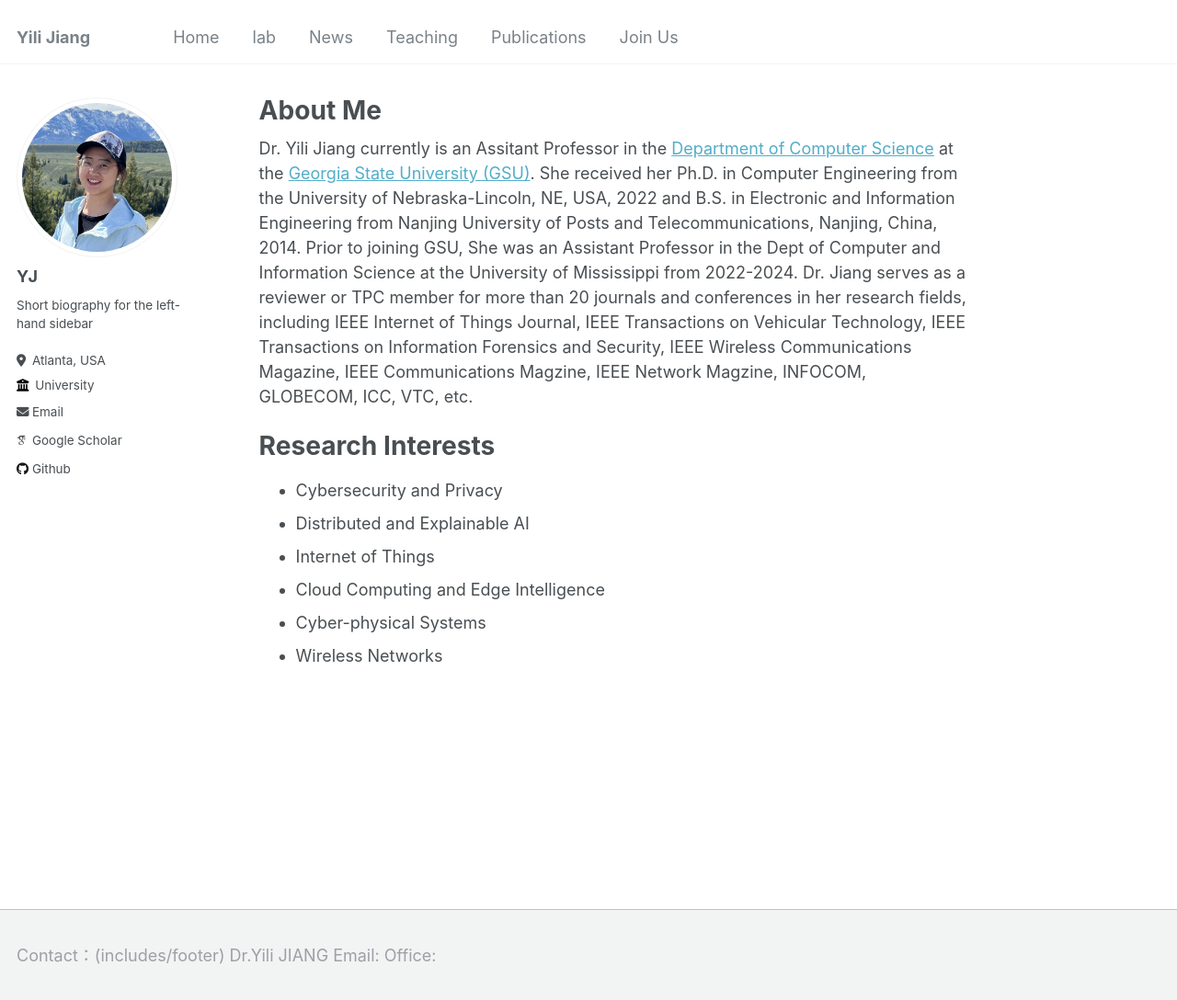
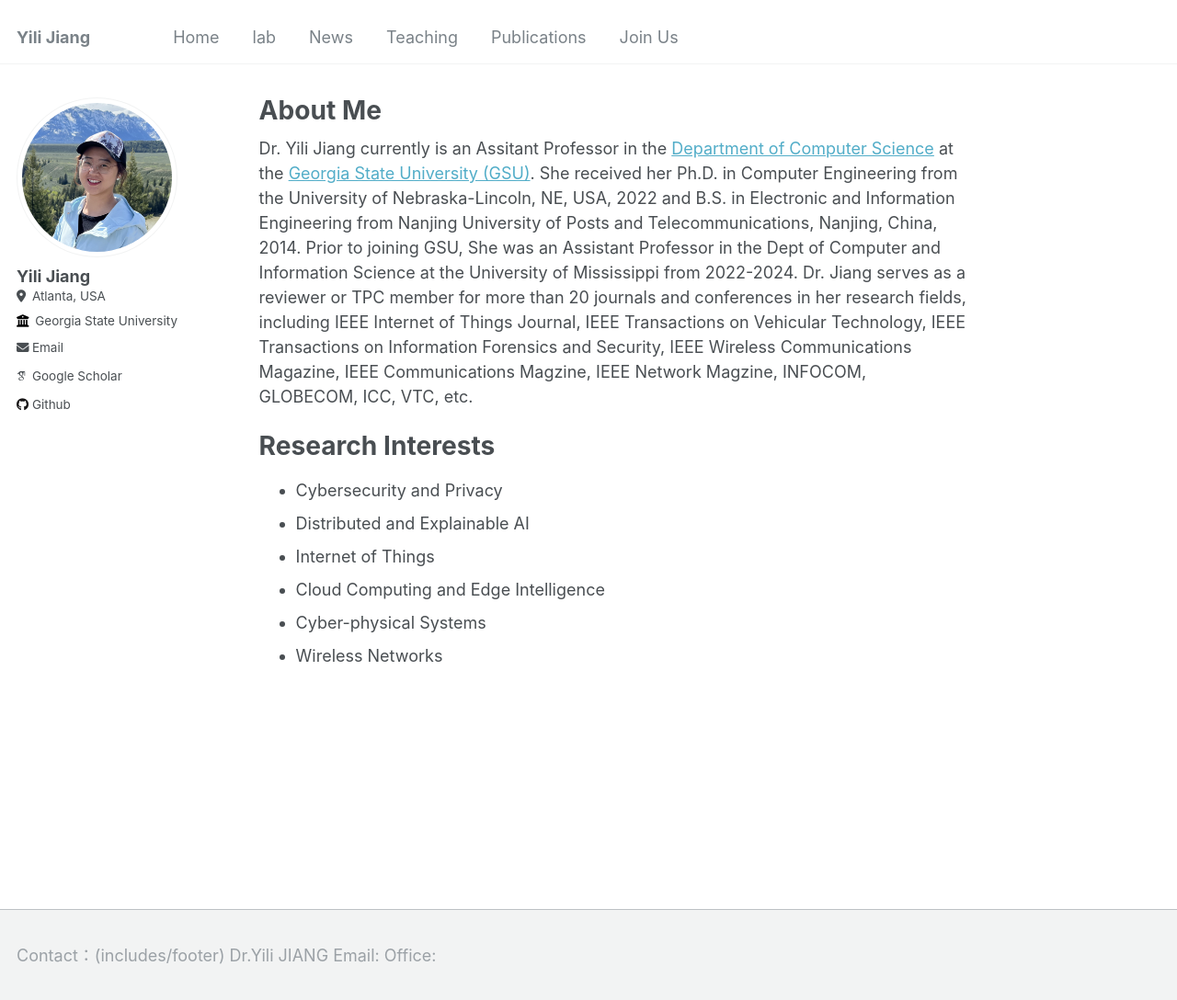
Before and after one commit to suhbrina-perry/suhbrina-perry.github.io, a Jekyll site: the page built from _pages/about.md, in a window 1280 px wide and 1112 px high. Shown: the top 1088 px of the window at 92% size. Built offline with Jekyll 4.4.1, drawn with Linux system fonts in a browser that asks for light colours; some web fonts are replaced.

Commit message:
Update _config.yml

```diff
--- a/_config.yml
+++ b/_config.yml
@@ -22,11 +22,11 @@ repository               : "CANlabGo/CANlabGo.github.io"
 author:
   # Biographic information
   avatar           : "YJ3.jpg"
-  name             : "YJ"
+  name             : "Yili Jiang"
   pronouns         : # example: "she/her"
-  bio              : "Short biography for the left-hand sidebar"
+  bio              : #"Short biography for the left-hand sidebar"
   location         : "Atlanta, USA"
-  employer         : "University"
+  employer         : "Georgia State University"
   uri              : # URL
   email            : "yjiang27@gsu.edu"
 
```
